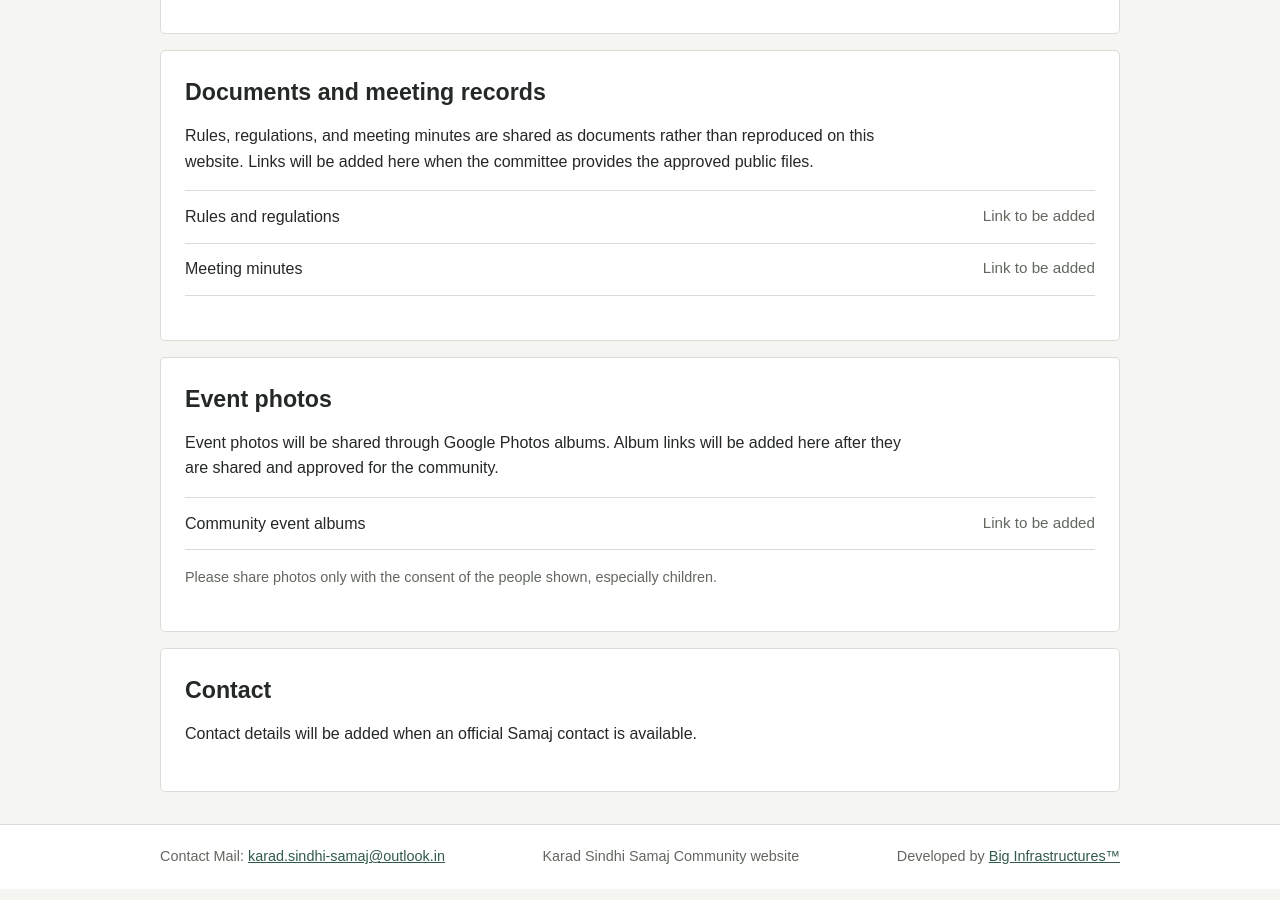
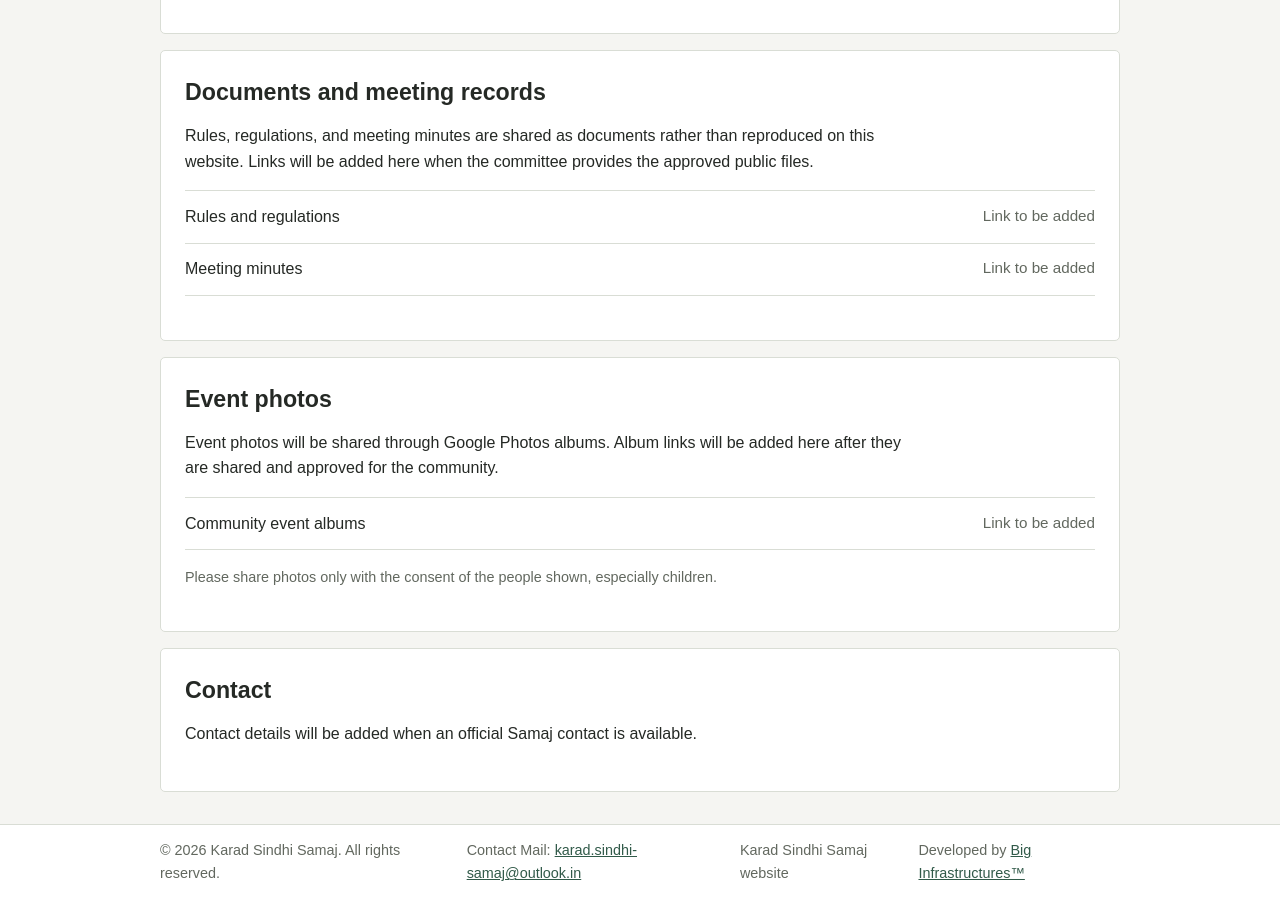
Before and after one commit to karad-sindhi-samaj/karad-sindhi-samaj.github.io, a Jekyll site: the page built from index.html, in a window 1280 px wide and 900 px high, scrolled down 833 px. Built offline with Jekyll 4.4.1, drawn with Linux system fonts in a browser that asks for light colours.

Commit message:
Update footer text for Karad Sindhi Samaj

```diff
--- a/_includes/footer.html
+++ b/_includes/footer.html
@@ -1,7 +1,8 @@
 <footer class="site-footer">
   <div class="wrap footer-inner">
+    <p>© 2026 Karad Sindhi Samaj. All rights reserved.</p><br>
     <span>Contact Mail: <a href="mailto:karad.sindhi-samaj@outlook.in">karad.sindhi-samaj@outlook.in</a></span>
-    <span>Karad Sindhi Samaj Community website</span>
+    <span>Karad Sindhi Samaj website</span>
     <span>Developed by <a href="https://big-infra.github.io/" target="_blank" rel="noopener noreferrer">Big Infrastructures™</a></span>
   </div>
 </footer>
```
